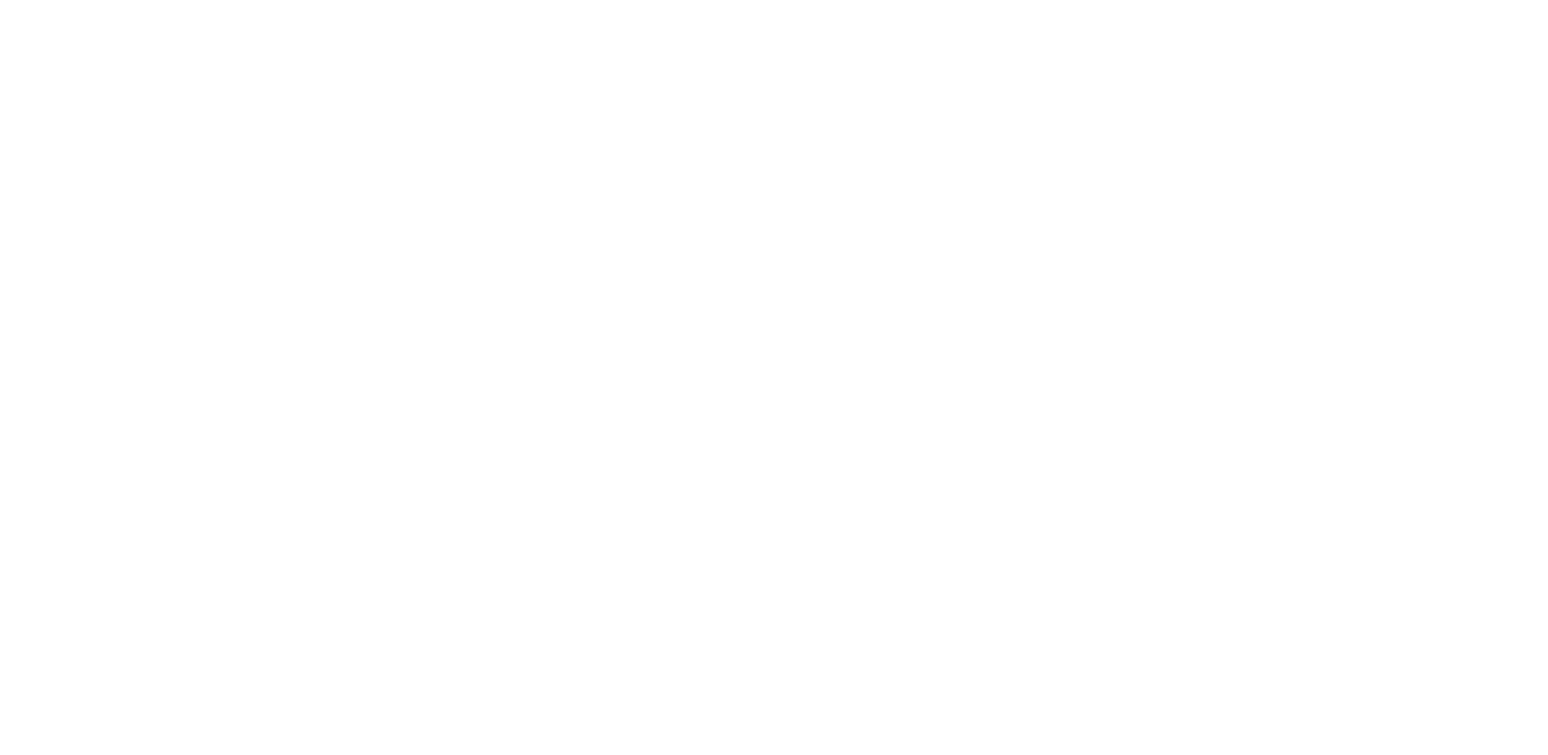
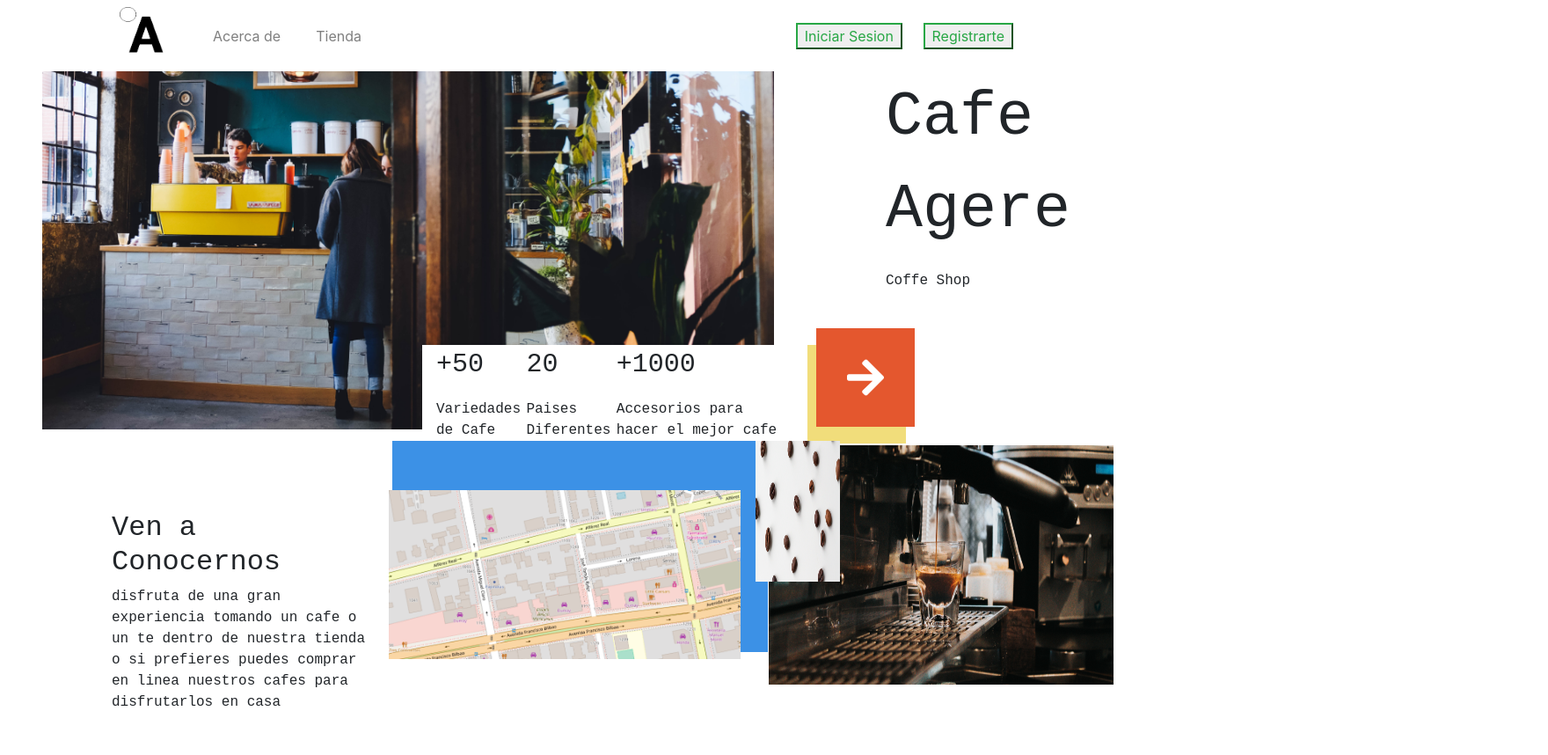
Before and after one commit to andreseduardorc/cafeagere, a plain HTML site: page index.html in a window 1280 px wide. Shown: the whole page at 88% size, 1760 px wide, since content can reach past the window. Before the commit the page ends 800 px from the top, so only its background shows below. Drawn offline with nearby package versions, Linux system fonts and the light colour scheme; a web font is replaced by a local one.

Commit message:
comit revision final

```diff
--- a/assets/sass/abstracts/_variables.scss
+++ b/assets/sass/abstracts/_variables.scss
@@ -0,0 +1,25 @@
+//color scheme
+//first color
+$white:#fff;
+$isabelline:#eeeded;
+$spanishGray:#989797;
+//second color
+$coral:#FA824C;
+$buff:#f1dd7b;
+$vanilla:#f5e7a1;
+//third color
+$flame:#e4572e;
+$lightRedOchre:#e87554;
+$pastelPink:#f2b2a0;
+//quarter color
+$shinyShamrock:#4ca866;
+$turquoiseGreen:#9dcfab;
+$pastelGray:#bddfc7;
+//fifth color
+$blueDeFrance:#3c91e6;
+$blueJeans:#5fa5ea;
+$jordyBlue:#82b9ef;
+//sixth color
+$black:#000000;
+$outerSpace:#454545;
+$quickSilver:#a2a2a2;
--- a/assets/sass/base/_typography.scss
+++ b/assets/sass/base/_typography.scss
@@ -0,0 +1,11 @@
+//font family
+$mono: 'PT Mono',
+monospace;
+$roboto: 'Roboto',
+sans-serif;
+//font size
+$xxx-large:70px;
+$xx-large:40px;
+$x-large:30px;
+$large:18px;
+$medium:16px;
--- a/assets/sass/components/_buttons.scss
+++ b/assets/sass/components/_buttons.scss
@@ -0,0 +1,7 @@
+.menu__button1 {
+    margin-right: 1.2rem;
+}
+
+.menu__button2 {
+    margin-right: 7rem;
+}
--- /dev/null
+++ b/assets/sass/layout/_central.scss
@@ -0,0 +1,60 @@
+.central__img {
+    width: 65%;
+    position: relative;
+    left: 3rem;
+}
+
+.central__text {
+    margin-left: 10rem;
+}
+
+.principal {
+    font-family: $mono;
+    font-size: $xxx-large;
+}
+
+.secundario {
+    font-family: $mono;
+    font-size: $medium
+}
+
+.floating {
+    text-align: left;
+    background-color: $white;
+    font-family: $mono;
+    position: relative;
+    left: 30rem;
+    bottom: 6rem;
+}
+
+.floating__box {
+    max-width: 8%;
+}
+
+.floating__box-2 {
+    max-width: 17%;
+}
+
+.floating__box__up {
+    font-size: $x-large;
+}
+
+.icono {
+    width: 7rem;
+    height: 7rem;
+    font-size: 3rem;
+    background-color: $flame;
+    text-align: center;
+    padding-top: 2rem;
+    color: $white;
+    position: absolute;
+    bottom: 2rem;
+    left: 28rem;
+}
+
+.box {
+    width: 7rem;
+    height: 7rem;
+    background-color: $buff;
+    margin-left: 1rem;
+}
--- /dev/null
+++ b/assets/sass/layout/_downPage.scss
@@ -0,0 +1,57 @@
+.coffe {
+    position: relative;
+}
+
+.coffe__text {
+    left: 7rem;
+    bottom: 2rem;
+    font-family: $mono;
+}
+
+.coffe__text-box {
+    max-width: 75%;
+}
+
+.coffe__text__parrafo {
+    font-size: $medium;
+}
+
+.coffe__map {
+    bottom: 3.5rem;
+    z-index: 1;
+}
+
+.coffe__map__img {
+    width: 25rem;
+    height: 12rem;
+}
+
+.shadownmap {
+    height: 15rem;
+    background-color: $blueDeFrance;
+    bottom: 7rem;
+    left: -12.1rem;
+}
+
+.coffe__grain {
+    position: relative;
+    bottom: 7rem;
+    right: 13rem;
+    z-index: 1;
+}
+
+.coffe__grain__img {
+    width: 6rem;
+    height: 10rem;
+}
+
+.coffe__maker {
+    position: absolute;
+    bottom: 5rem;
+    right: 13rem;
+}
+
+.coffe__maker__img {
+    width: 24.5rem;
+    height: 17rem;
+}
--- a/assets/sass/layout/_header.scss
+++ b/assets/sass/layout/_header.scss
@@ -0,0 +1,3 @@
+.logo {
+    margin-left: 4.5rem;
+}
--- a/assets/sass/layout/_navigation.scss
+++ b/assets/sass/layout/_navigation.scss
@@ -0,0 +1,11 @@
+.navegacion {
+    padding-left: 3rem;
+}
+
+.link1 {
+    padding-left: 3rem;
+}
+
+.link2 {
+    padding-left: 1.5rem;
+}
--- a/assets/sass/main.scss
+++ b/assets/sass/main.scss
@@ -6,6 +6,8 @@
 @import 'base/reset';
 @import 'base/typography';
 @import 'layout/navigation';
+@import 'layout/central';
 @import 'layout/header';
 @import 'layout/footer';
+@import 'layout/downPage';
 @import 'components/buttons';
--- a/index.html
+++ b/index.html
@@ -0,0 +1,113 @@
+<!DOCTYPE html>
+<html lang="en">
+
+<head>
+    <meta charset="UTF-8">
+    <meta http-equiv="X-UA-Compatible" content="IE=edge">
+    <meta name="viewport" content="width=device-width, initial-scale=1.0">
+    <link rel="stylesheet" href="./assets/css/style.css">
+    <link rel="preconnect" href="https://fonts.googleapis.com">
+    <link rel="preconnect" href="https://fonts.gstatic.com" crossorigin>
+    <link href="https://fonts.googleapis.com/css2?family=PT+Mono&family=Roboto:wght@300&display=swap" rel="stylesheet">
+    <link rel="stylesheet" href="https://use.fontawesome.com/releases/v5.15.3/css/all.css" integrity="sha384-SZXxX4whJ79/gErwcOYf+zWLeJdY/qpuqC4cAa9rOGUstPomtqpuNWT9wdPEn2fk" crossorigin="anonymous">
+    <title>Cafe Agere</title>
+</head>
+
+<body>
+    <!--navegacion -->
+    <header class="navegacion">
+        <nav class="navbar navbar-expand-lg navbar-light ">
+            <img class="logo" src="./assets/img/logo.png" width="50px" height="65px" alt="">
+            <button class="navbar-toggler" type="button" data-toggle="collapse" data-target="#navbarSupportedContent" aria-controls="navbarSupportedContent" aria-expanded="false" aria-label="Toggle navigation">
+              <span class="navbar-toggler-icon"></span>
+            </button>
+
+            <div class="collapse navbar-collapse" id="navbarSupportedContent">
+                <ul class="navbar-nav mr-auto">
+                    <li class="nav-item link1 ">
+                        <a class="nav-link " href="#">Acerca de  <span class="sr-only">(current)</span></a>
+                    </li>
+                    <li class="nav-item link2">
+                        <a class="nav-link " href="#">Tienda</a>
+                    </li>
+
+                </ul>
+
+
+            </div>
+            <div class="Menu">
+                <button type="button" class=" btn-outline-success menu__button1 px-2 ">Iniciar Sesion</button>
+                <button type="button" class=" btn-outline-success menu__button2 px-2">Registrarte</button>
+            </div>
+        </nav>
+    </header>
+
+    <main class="container-fluid">
+        <!--imgen central-->
+        <section class="central  row">
+            <img class="central__img col- 8" src="./assets/img/img-1.png" alt="imagenCentral">
+            <section class="central__text col-2">
+                <p class="principal">Cafe Agere</p>
+                <p class="secundario">Coffe Shop</p>
+            </section>
+
+        </section>
+        <!--seccion flotante-->
+        <section class="floating row">
+            <section class="floating__box pl-3">
+                <p class="floating__box__up">+50</p>
+                <p class="floating__box__down">Variedades de Cafe</p>
+            </section>
+            <section class="floating__box pl-3 ">
+                <p class="floating__box__up">20</p>
+                <p class="floating__box__down">Paises Diferentes</p>
+            </section>
+            <section class="floating__box-2 pl-3">
+                <p class="floating__box__up">+1000</p>
+                <p class="floating__box__down">Accesorios para hacer el mejor cafe</p>
+            </section>
+            <i class="fas fa-arrow-right icono"></i>
+            <section class="box">
+
+            </section>
+        </section>
+        <!--descripcion e imagenes sobrepuestas-->
+        <section class="coffe row  ">
+            <section class="coffe__text col-4">
+                <section class="coffe__text-box">
+                    <h2>Ven a Conocernos</h2>
+                    <p class="coffe__text__parrafo">disfruta de una gran experiencia tomando un cafe o un te dentro de nuestra tienda o si prefieres puedes comprar en linea nuestros cafes para disfrutarlos en casa</p>
+                </section>
+            </section>
+            <section class="coffe__map col-2">
+                <img class="coffe__map__img" src="./assets/img/img-4.png" alt="mapa">
+            </section>
+            <section class="shadownmap col-4">
+
+            </section>
+            <section class="coffe__grain ">
+                <img class="coffe__grain__img" src="./assets/img/img-3.png" alt="granos cafe">
+            </section>
+            <section class="coffe__maker col-2">
+
+                <img class="coffe__maker__img" src="./assets/img/img-2.png" alt="cafetera">
+            </section>
+        </section>
+
+
+
+    </main>
+
+
+
+
+
+
+
+    <script src="https://code.jquery.com/jquery-3.5.1.js" integrity="sha256-QWo7LDvxbWT2tbbQ97B53yJnYU3WhH/C8ycbRAkjPDc=" crossorigin="anonymous"></script>
+    <script src="https://cdn.jsdelivr.net/npm/popper.js@1.16.1/dist/umd/popper.min.js" integrity="sha384-9/reFTGAW83EW2RDu2S0VKaIzap3H66lZH81PoYlFhbGU+6BZp6G7niu735Sk7lN" crossorigin="anonymous"></script>
+    <script src="https://cdn.jsdelivr.net/npm/bootstrap@4.6.0/dist/js/bootstrap.min.js" integrity="sha384-+YQ4JLhjyBLPDQt//I+STsc9iw4uQqACwlvpslubQzn4u2UU2UFM80nGisd026JF" crossorigin="anonymous"></script>
+
+</body>
+
+</html>
```
Also changed, not shown: assets/css/style.css, 1 other file.
